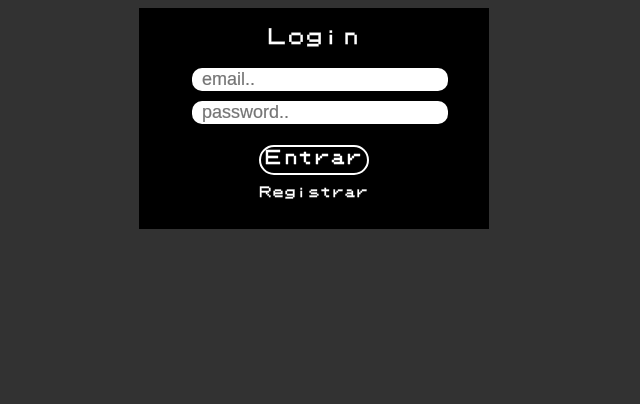
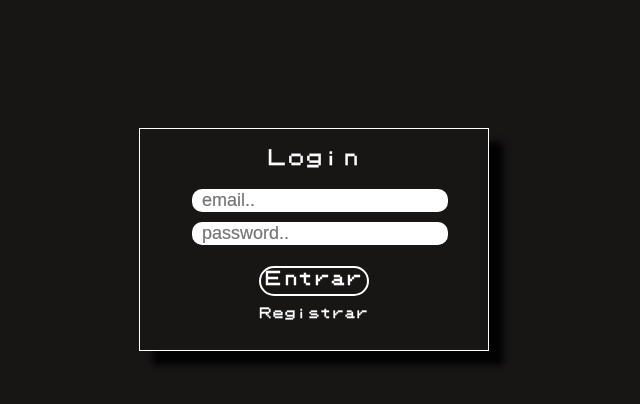
Before and after one commit to brunolv6/loginsimples, a plain HTML site: page index.html in a window 1280 px wide. Shown: the whole page, without its empty margins (326-966 px from the left). Drawn offline with Linux system fonts and the light colour scheme; a web font is replaced by a local one.

Commit message:
Change design

```diff
--- a/script.js
+++ b/script.js
@@ -14,7 +14,6 @@ document.querySelector("button").onclick = () => {
             method: "put",
             headers: {'Content-type': 'application/json'},
             body: JSON.stringify({
-                nome: "amanda",
                 email: email,
                 password: senha
             })
@@ -22,7 +21,8 @@ document.querySelector("button").onclick = () => {
         .then((dado) => console.log(dado))
         .then(() => {
             document.querySelector("#password").value = "";
-        });
+        })
+        .then(() => window.location.href = "../questList/index.html");
     } else if(email && senha && n === 3) {
         const nome = document.querySelector("#nome").value;
         fetch("http://localhost:3000/users", {
@@ -34,7 +34,8 @@ document.querySelector("button").onclick = () => {
                 password: senha
             })
         }).then((res) => res.json())
-        .then((dado) => console.log(dado));
+        .then((dado) => console.log(dado))
+        .then(() => window.location.href = "../questList/index.html");
     } else {
         alert("Você precisa adicionar um email e uma senha para logar!");
     }
--- a/style.css
+++ b/style.css
@@ -17,7 +17,9 @@
 }
 
 body{
-    background-color: rgba(34, 34, 34, 0.925);
+/*     background-color: rgba(34, 34, 34, 0.925); */
+/*     background-image: url("./fundo1.jpg"); */
+    background-color: rgb(24, 21, 21);
 }
 
 .grid{
@@ -26,6 +28,7 @@ body{
 
 .templateGeral{
     grid-template:
+        "nada nada nada" 15vh
         "esquerda caixa direita" 1fr
         /1fr 350px 1fr;
 }
@@ -38,7 +41,9 @@ body{
 
 .caixa{
     grid-area: caixa;
-    background-color: black;
+    background-color: none;
+    border: 1px solid white;
+    box-shadow: 14px 14px 7px 0px rgba(0, 0, 0, 0.92);
 }
 
 .flex{
@@ -49,7 +54,7 @@ body{
 
 button{
     outline: none;
-    background-color: black;
+    background-color: rgb(24, 21, 21);
     color: white;
     border: solid 2px white;
     border-radius: 20px;
```
